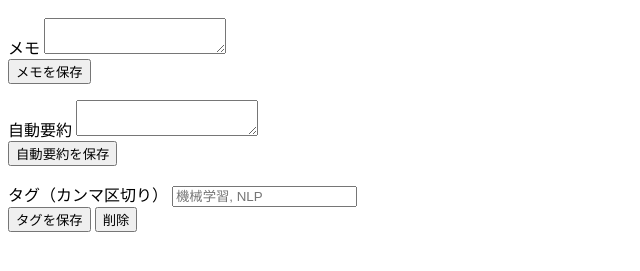
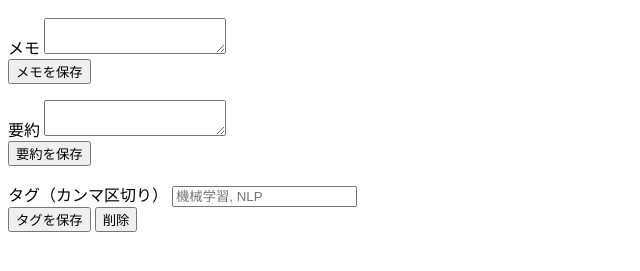
Before and after one commit to akibako115/try-claude-code, a FastAPI app: template templates/partials/paper_item.html in a window 1280 px wide. Shown: the part 70-341 px from the top of the page, without its empty margins (0-640 px from the left). Run offline with FastAPI, Linux system fonts and the light colour scheme; the template is opened without the code that fills it, so the values that code supplies are empty.

Commit message:
style: UI表示の「自動要約」を「要約」に変更
Co-Authored-By: Claude Sonnet 4.6 <noreply@anthropic.com>

```diff
--- a/templates/partials/page_content.html
+++ b/templates/partials/page_content.html
@@ -34,7 +34,7 @@
       </label>
       <label style="margin-top: 12px; flex-direction: row; align-items: center; gap: 8px;">
         <input type="checkbox" name="auto_summary" id="auto_summary" value="true" {% if form_data.auto_summary %}checked{% endif %} style="width: auto;" />
-        自動要約
+        要約
       </label>
       <div class="actions">
         <button class="primary" type="submit">保存する</button>
--- a/templates/partials/paper_item.html
+++ b/templates/partials/paper_item.html
@@ -56,14 +56,14 @@
     hx-swap="outerHTML"
   >
     <label>
-      自動要約
+      要約
       <textarea name="summary">{{ paper.summary }}</textarea>
     </label>
     <div class="paper-actions">
       {% if saved_summary %}
       <p class="saved-note">保存しました。</p>
       {% endif %}
-      <button class="secondary" type="submit">自動要約を保存</button>
+      <button class="secondary" type="submit">要約を保存</button>
     </div>
   </form>
 
```
